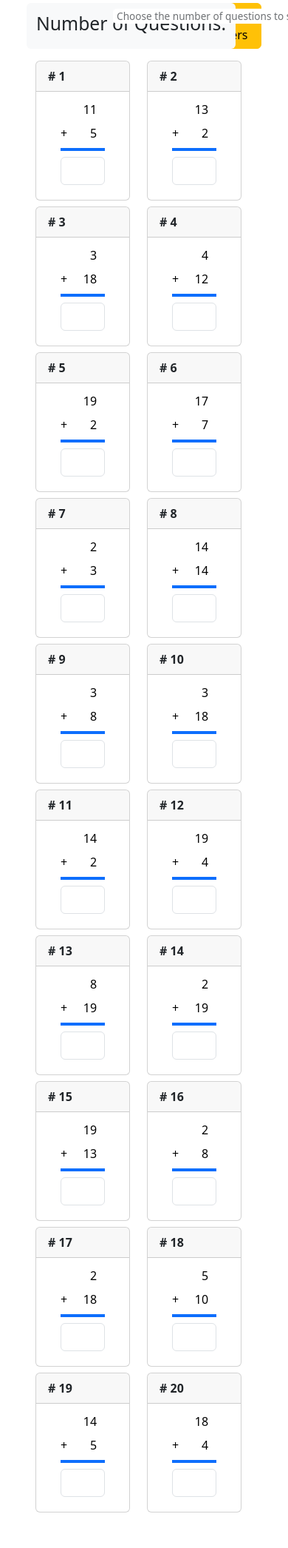
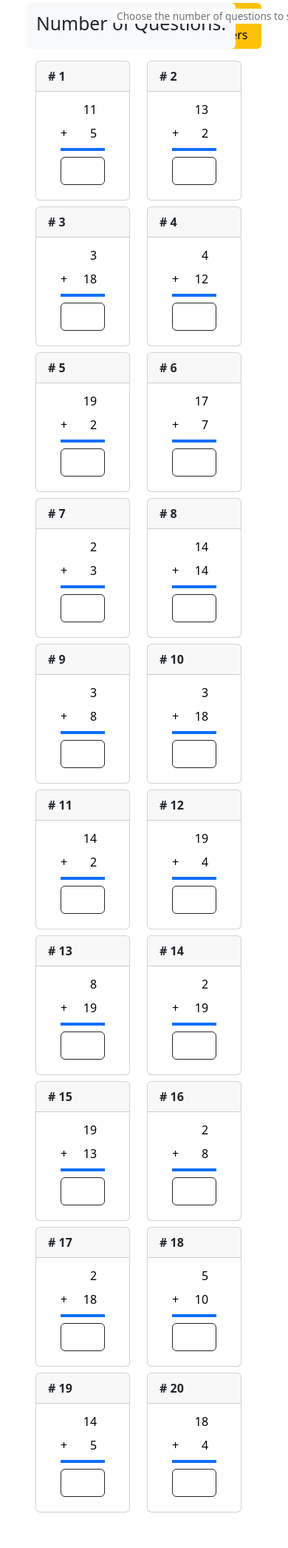
Before and after one commit to hiimdonald/mathy, a Flask app: page /add in a window 390 px wide; the page is wider, and only the part inside the window is pictured. Shown: the part 181-2273 px from the top of that part at 74% size. Run offline with Flask 2, Linux system fonts and the light colour scheme; some libraries are stand-ins or nearby versions.

Commit message:
user input boxes colors responsive color changes

```diff
--- a/app.py
+++ b/app.py
@@ -1,5 +1,7 @@
 from flask import Flask, render_template, request
 from flask_htmx import HTMX
+from flask_wtf import FlaskForm
+
 from math_generator import *
 
 app = Flask(__name__)
--- a/templates/add_problems.html
+++ b/templates/add_problems.html
@@ -29,8 +29,16 @@
             </td>
           </tr>
           <tr>
-            <td td class="text-center" scope="col" colspan="3" width="20">
-                <input type="text" class="form-control" id="answer-box" required>
+            <td class="text-end" scope="col" colspan="3" width="20">
+                <div x-data='{value: ""}'>
+
+                    <input id='answer' name='answer' type='text' class="form-control text-end"
+                    x-model="value"
+                    x-bind:class="value == {{ problem.answer }} ? 'border-success'
+                    : (value == '' ? 'border-dark' : 'border-danger')"
+                    />
+                </div>
+
           </td>
         </tr>
         </tbody>
```
